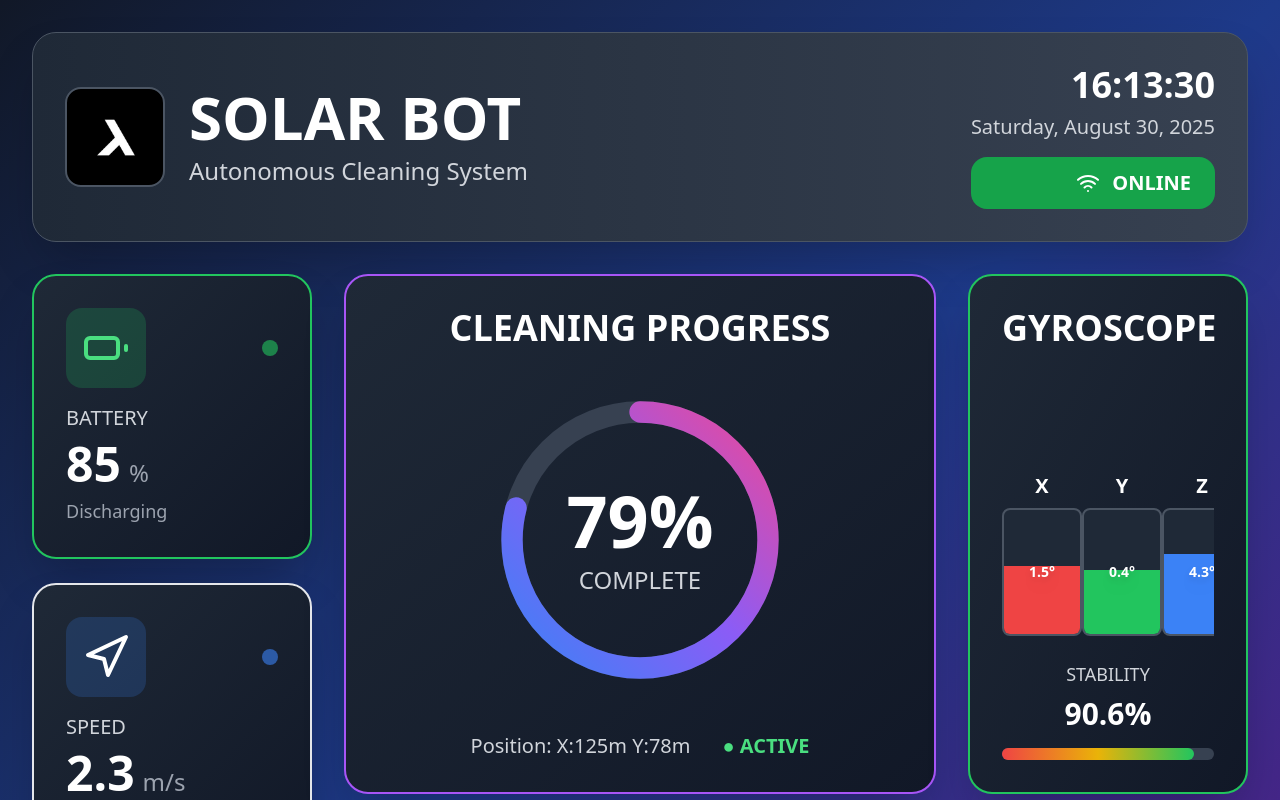
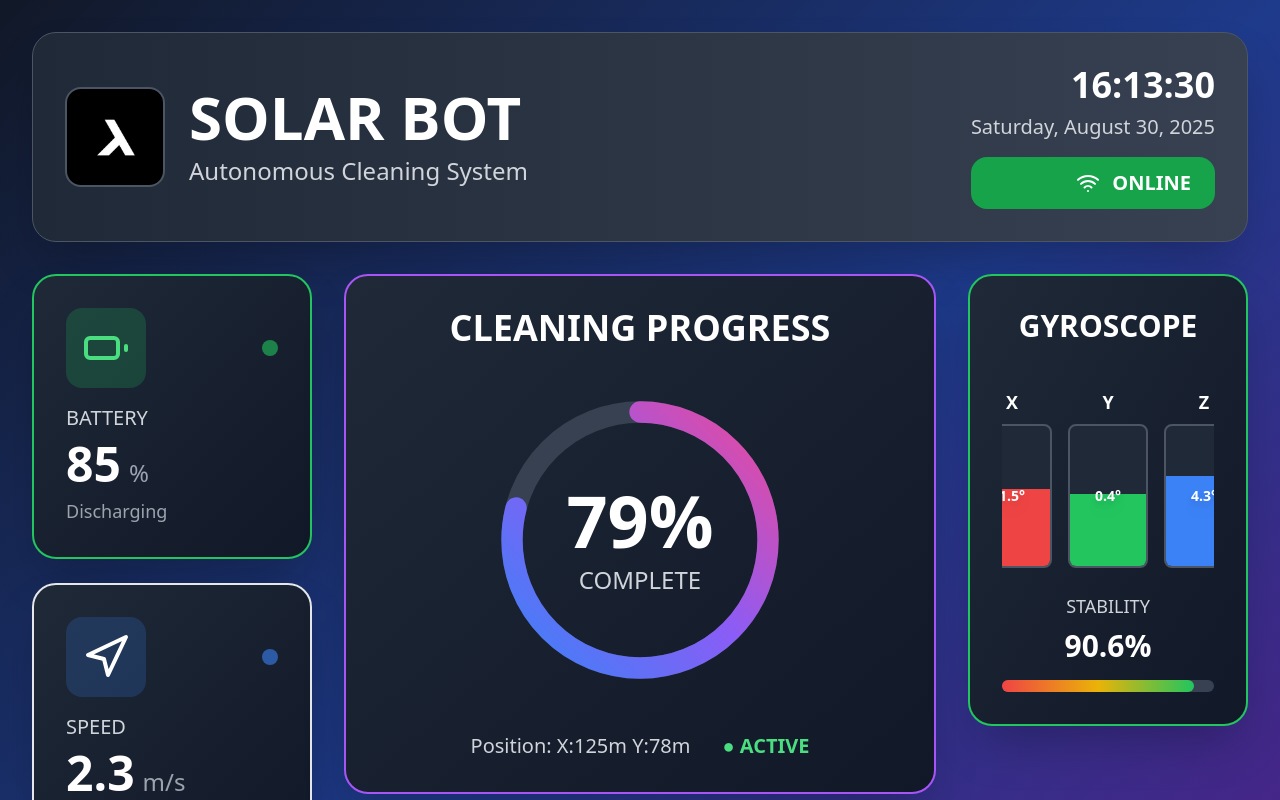
Before and after one commit to Clibs58/solar_bot_dashboard_test, a React (Vite) app: page / in a window 1280 px wide. Shown: the top 800 px of the page. Built offline with nearby package versions, Linux system fonts and the light colour scheme.

Commit message:
Fix gyroscope text centering and block consistency

```diff
--- a/src/App.tsx
+++ b/src/App.tsx
@@ -71,14 +71,14 @@ const SolarBotDashboard = () => {
 
   const GyroscopeDisplay = ({ value, label, color }) => (
     <div className="text-center">
-      <div className="text-sm sm:text-lg lg:text-xl font-bold text-white mb-1 sm:mb-2">{label}</div>
-      <div className="w-12 sm:w-16 lg:w-20 h-20 sm:h-24 lg:h-32 bg-gray-800 rounded-lg relative overflow-hidden mx-auto border-2 border-gray-600">
+      <div className="text-xs sm:text-sm lg:text-lg font-bold text-white mb-1 sm:mb-2">{label}</div>
+      <div className="w-14 h-24 sm:w-16 sm:h-28 lg:w-20 lg:h-36 bg-gray-800 rounded-lg relative overflow-hidden mx-auto border-2 border-gray-600">
         <div
           className={`absolute bottom-0 left-0 right-0 ${color} transition-all duration-1000 rounded-b`}
           style={{ height: `${Math.max(5, Math.min(95, (value + 15) / 30 * 100))}%` }}
         />
         <div className="absolute inset-0 flex items-center justify-center">
-          <span className="text-xs sm:text-xs lg:text-sm font-bold text-white drop-shadow-lg">
+          <span className="text-xs lg:text-sm font-bold text-white drop-shadow-lg">
             {value.toFixed(1)}°
           </span>
         </div>
@@ -237,8 +237,8 @@ const SolarBotDashboard = () => {
           {/* Right Column - Gyroscope */}
           <div className="lg:col-span-3">
             <div className="bg-gradient-to-br from-gray-800 to-gray-900 rounded-2xl lg:rounded-3xl p-4 sm:p-6 lg:p-8 border-2 border-green-500 shadow-2xl">
-              <h2 className="text-2xl sm:text-3xl lg:text-4xl font-bold text-white mb-4 sm:mb-6 lg:mb-8 text-center">GYROSCOPE</h2>
-              <div className="flex justify-around items-end h-32 sm:h-40 lg:h-64 mb-4 sm:mb-5 lg:mb-6 overflow-hidden">
+              <h2 className="text-xl sm:text-2xl lg:text-3xl font-bold text-white mb-4 sm:mb-6 lg:mb-8 text-center px-2">GYROSCOPE</h2>
+              <div className="flex justify-center items-end gap-2 sm:gap-3 lg:gap-4 h-32 sm:h-36 lg:h-48 mb-4 sm:mb-5 lg:mb-6 overflow-hidden px-2">
                 <GyroscopeDisplay value={botData.gyroscope.x} label="X" color="bg-red-500" />
                 <GyroscopeDisplay value={botData.gyroscope.y} label="Y" color="bg-green-500" />
                 <GyroscopeDisplay value={botData.gyroscope.z} label="Z" color="bg-blue-500" />
```
